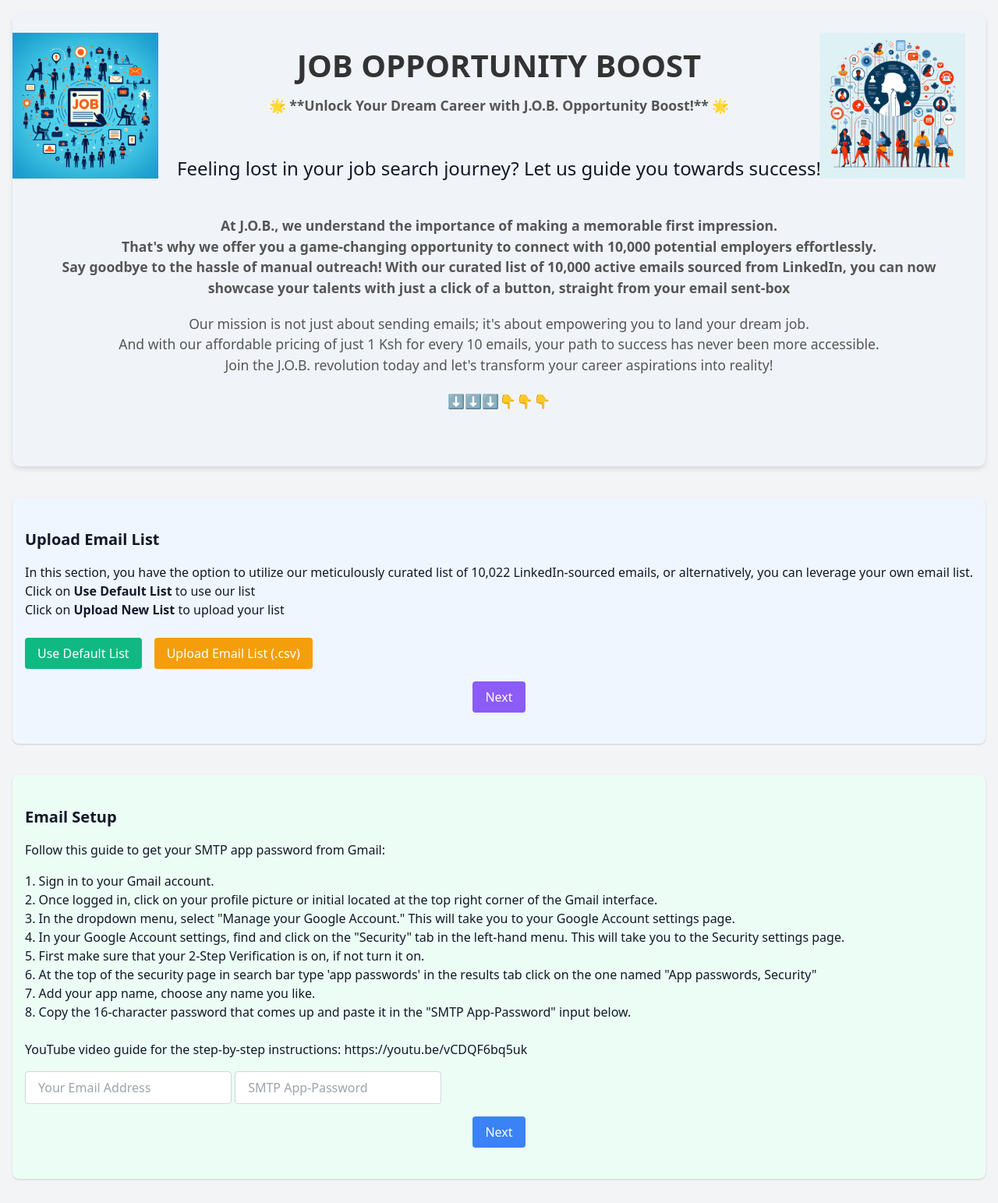
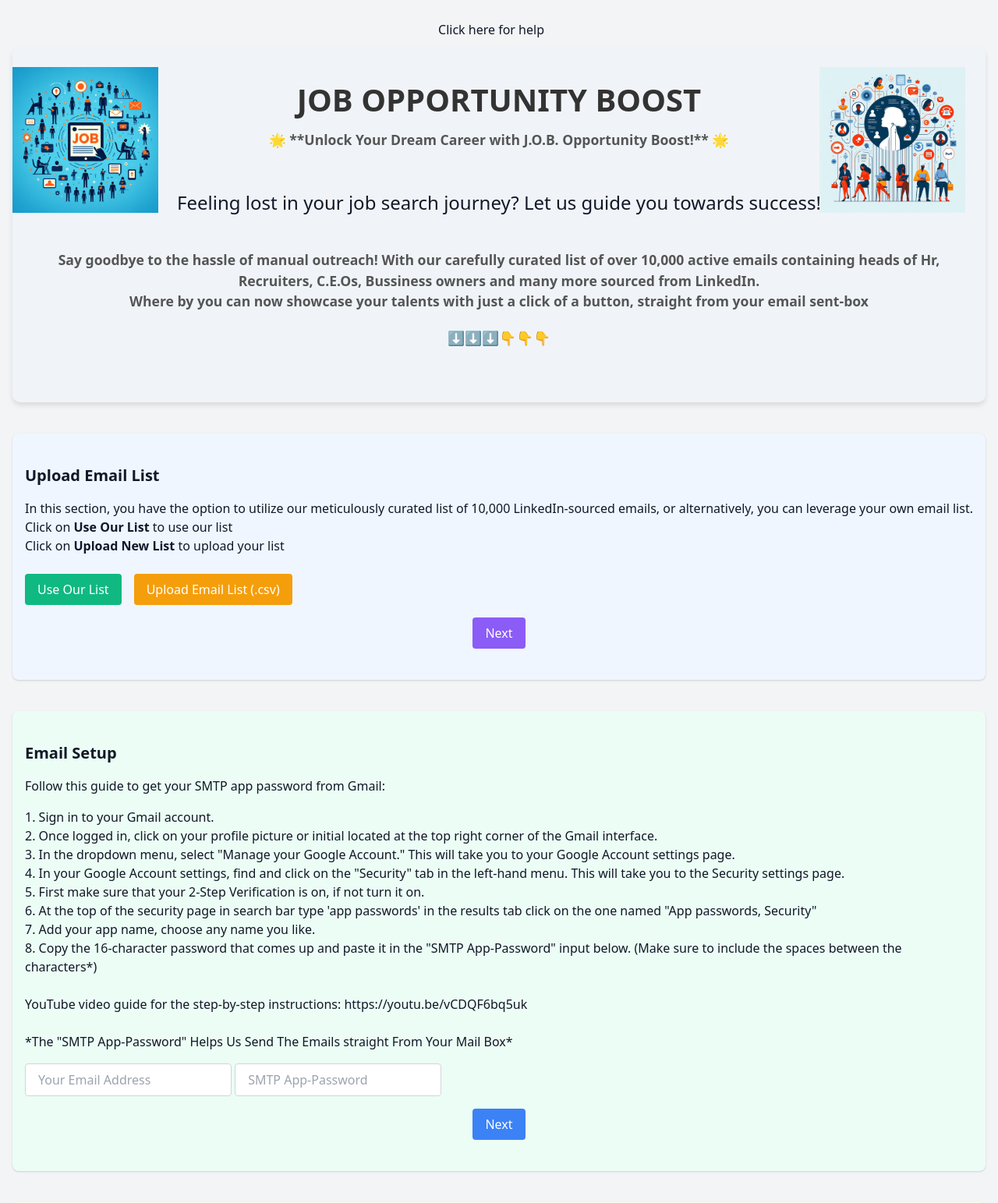
Before and after one commit to murd001/JobOpportunityBoost, a Flask app: page / in a window 1280 px wide. Shown: the top 1543 px of the page at 78% size. Run offline with Flask 2, Linux system fonts and the light colour scheme; some libraries are stand-ins or nearby versions.

Commit message:
Update index.html

```diff
--- a/templates/index.html
+++ b/templates/index.html
@@ -3,6 +3,7 @@
 <head>
     <meta charset="UTF-8">
     <meta name="viewport" content="width=device-width, initial-scale=1.0">
+	<link rel="icon" href="{{ url_for('static', filename='images/weblogofour.png') }}" type="image/x-icon">
     <link href="https://cdn.jsdelivr.net/npm/tailwindcss@2.2.3/dist/tailwind.min.css" rel="stylesheet">
     <title>Job Opportunity Boost</title>
     <style>
@@ -63,18 +64,35 @@
 			0% { transform: rotate(0deg); }
 			100% { transform: rotate(360deg); }
 		}
+		 header {
+            padding: 10px; /* Padding around content */
+        }
+
+        header a {
+            text-decoration: none; /* Remove underline */
+            margin-right: 20px; /* Space between links */
+        }
+
+        header a:hover {
+            text-decoration: underline; /* Underline on hover */
+        }
     </style>
 </head>
 <body class="bg-gray-100 text-gray-900">
 
     <div id="app" class="p-4">
+        <!-- Header -->
+        <header>
+            <p class = "text-center"><a href = "https://whatsapp.com/channel/0029VaSWfMZIN9ivucIx7t2l">Click here for help</a></p>
+        </header>
 		<!-- Loading Screen -->
 		<div id="loadingScreen" class="fixed top-0 left-0 w-full h-full bg-black bg-opacity-50 flex justify-center items-center hidden">
 			<div class="flex items-center">
 				<div class="spinner-border text-primary mr-2" role="status">
-					<span class="sr-only">Loading...</span>
+					<span class="sr-only">Trying to send your emails...	</span>
 				</div>
-				<span class="text-lg font-semibold text-white">Loading...</span>
+				<span class="text-lg font-semibold text-white">Trying to send your emails... this may take a few minutes<br>
+					<p class = "text-center"></p></span>
 			</div>
 		</div>
         <!-- Home Page -->
@@ -82,9 +100,7 @@
 			<h1 class="text-3xl font-bold text-center mb-4">JOB OPPORTUNITY BOOST</h1>
 			<p class="text-center"><strong>🌟 **Unlock Your Dream Career with J.O.B. Opportunity Boost!** 🌟</strong><br> <h2 class="text-center text-2xl"><br>Feeling lost in your job search journey? Let us guide you towards success!</h2></p>
 			<br>
-			<p class="text-center"><strong>At J.O.B., we understand the importance of making a memorable first impression.<br> That's why we offer you a game-changing opportunity to connect with 10,000 potential employers effortlessly.
-<br> Say goodbye to the hassle of manual outreach! With our curated list of 10,000 active emails sourced from LinkedIn, you can now showcase your talents with just a click of a button, straight from your email sent-box</strong></p>
-			<p class="text-center">Our mission is not just about sending emails; it's about empowering you to land your dream job.<br>And with our affordable pricing of just 1 Ksh for every 10 emails, your path to success has never been more accessible.<br>Join the J.O.B. revolution today and let's transform your career aspirations into reality!</p>
+			<p class="text-center"><strong>Say goodbye to the hassle of manual outreach! With our carefully curated list of over 10,000 active emails containing heads of Hr, Recruiters, C.E.Os, Bussiness owners and many more sourced from LinkedIn.<br>Where by you can now showcase your talents with just a click of a button, straight from your email sent-box</strong></p>
 			<img src="{{ url_for('static', filename='images/webimagetwo.jpg') }}" alt="Logo" class="absolute top-0 right-0 mt-4 mr-4">
 			<img src="{{ url_for('static', filename='images/webimageone.jpg') }}" alt="Logo" class="absolute top-0 left-0 mt-4 mr-4">
 			<p class="text-center"><a onclick="navigateTo('uploadEmailList')">⬇️⬇️⬇️👇👇👇</a></p>
@@ -92,9 +108,9 @@
         <!-- Upload Email List -->
         <div id="uploadEmailList" class="container mx-auto mt-10 py-10 px-4 bg-blue-50 rounded-lg shadow">
 			<h2 class="text-xl font-bold mb-4">Upload Email List</h2>
-			<p>In this section, you have the option to utilize our meticulously curated list of 10,022 LinkedIn-sourced emails, or alternatively, you can leverage your own email list.<br>Click on <strong>Use Default List</strong> to use our list<br>Click on <strong>Upload New List</strong> to upload your list<br><br></p>
+			<p>In this section, you have the option to utilize our meticulously curated list of 10,000 LinkedIn-sourced emails, or alternatively, you can leverage your own email list.<br>Click on <strong>Use Our List</strong> to use our list<br>Click on <strong>Upload New List</strong> to upload your list<br><br></p>
 			<div class="flex flex-wrap items-center mb-4">
-				<button class="px-4 py-2 bg-green-500 text-white rounded hover:bg-green-700 transition duration-300 mr-2" onclick="useDefaultList()">Use Default List</button>
+				<button class="px-4 py-2 bg-green-500 text-white rounded hover:bg-green-700 transition duration-300 mr-2" onclick="useDefaultList()">Use Our List</button>
 				<label for="fileInput" class="px-4 py-2 ml-2 bg-yellow-500 text-white rounded hover:bg-yellow-700 transition duration-300">Upload Email List (.csv)</label>
 				<div class="mb-4 flex items-center ml-1"> <!-- Use ml-auto to push it to the right -->
 					<input type="file" id="fileInput" class="w-full" style="display: none;" onchange="fileSelected(event)">
@@ -118,8 +134,9 @@
 				<p>5. First make sure that your 2-Step Verification is on, if not turn it on.</p>
 				<p>6. At the top of the security page in search bar type 'app passwords' in the results tab click on the one named "App passwords, Security"</p>
 				<p>7. Add your app name, choose any name you like.</p>
-				<p>8. Copy the 16-character password that comes up and paste it in the "SMTP App-Password" input below.<br><br></p>
-				<p> YouTube video guide for the step-by-step instructions: <a href="https://youtu.be/vCDQF6bq5uk">https://youtu.be/vCDQF6bq5uk</a> </p>
+				<p>8. Copy the 16-character password that comes up and paste it in the "SMTP App-Password" input below. (Make sure to include the spaces between the characters*)<br><br></p>
+				<p> YouTube video guide for the step-by-step instructions: <a href="https://youtu.be/vCDQF6bq5uk">https://youtu.be/vCDQF6bq5uk</a><br><br> </p>
+				<p>*The "SMTP App-Password" Helps Us Send The Emails straight From Your Mail Box*</p>
             </div>
             <input id="senderEmail" type="email" placeholder="Your Email Address" class="px-4 py-2 bg-white rounded border border-gray-300 focus:outline-none focus:border-green-500 mb-2">
             <input id="smtpPassword" type="text" placeholder="SMTP App-Password" class="px-4 py-2 bg-white rounded border border-gray-300 focus:outline-none focus:border-green-500 mb-4">
@@ -138,6 +155,8 @@
 			<!-- Attachments if any -->
 			<div class="mb-4">
 				<input type="file" id="attachmentInput" class="w-full" onchange="handleAttachment(event)" multiple>
+				<br><br>
+				<p><strong>You are only allowed to attach one file. For more than one files compress them into a .zip file</strong></p>
 			</div>
 			<button onclick="updateReview(); navigateTo('reviewConfirm')" class="px-4 py-2 bg-purple-500 text-white rounded hover:bg-purple-700 transition duration-300 block mx-auto">Next</button>
 		</div>
@@ -154,22 +173,27 @@
 		<!--referral section-->
 		<div id="referralSection" class="container mx-auto">
             <h2>Referral Code</h2>
-            <p>If you have been referred by someone, please enter their referral code below (Optional):</p>
+            <p>If you have been referred by someone, please enter their referral code below (Optional):<br>But for those with referral codes you will get an addition of 400 emails to the 10000 adding up to over 10400 emails sent</p>
             <input id="referralCode" type="text" placeholder="Referral Code" class="px-4 py-2 bg-white rounded border border-gray-300 focus:outline-none focus:border-blue-500 mb-2 w-full">
-            <p>If you want to apply for the Referral program and have a chance to make a 10% commission, please email <strong>fxmudelemu@gmail.com</strong>.</p>
+            <p>If you want to apply for the Referral program and have a chance to make a 10% commission, please email <strong>jobopportunityboost@gmail.com</strong>.</p>
         </div>
         <!-- Payment -->
 		<div id="payment" class="container mx-auto mt-10 py-10 px-4 bg-red-50 rounded-lg shadow">
-			<h2 class="text-xl font-bold mb-4">Payment</h2>
+			<h2 class="text-xl font-bold mb-4">Payment Steps</h2>
+			<img src="{{ url_for('static', filename='images/TILL.png') }}" alt="Till">
+			<p>1. Send <strong>KSH 1000</strong> to the till above which belongs to one of our agents</p>
+			<p>2. When payment is received your agent will send you your <strong>PRODUCT KEY</strong> via SMS (The agent assigned to you is: Dennis M 0798548582)</p>
+			<p>3. Input the <strong>PRODUCT KEY</strong> you recieved in your SMS in the box below</p>
+			<input id="productKey" type="text" placeholder="PRODUCT KEY" class="px-4 py-2 bg-white rounded border border-gray-300 focus:outline-none focus:border-blue-500 mb-2 w-full">
 			<p>Once the payment is confirmed, email sending will initiate automatically.</p>
 			<!-- Test Button for Sending Email -->
-			<button onclick="sendTestEmail()" class="px-4 py-2 bg-green-500 text-white rounded hover:bg-green-700 transition duration-300 mt-4">Send Test Email</button>
+			<button onclick="sendTestEmail()" class="px-4 py-2 bg-green-500 text-white rounded hover:bg-green-700 transition duration-300 mt-4">Send Emails</button>
 		</div>
     </div>
 <script>
 	function useDefaultList() {
 		var fileInput = document.getElementById('fileInput');
-		var filePath = 'sample_list.csv'; // Path relative to the project folder
+		var filePath = 'Our_list.csv'; // Path relative to the project folder
 		var file = new File([""], filePath, {type: "text/csv"});
 		var dataTransfer = new DataTransfer();
 		dataTransfer.items.add(file);
@@ -199,16 +223,24 @@
         document.getElementById('reviewSubject').textContent = "Subject: " + subject;
         document.getElementById('reviewBody').textContent = "Body: " + body;}
 	function sendTestEmail() {
-		// Show loading screen
-		document.getElementById('loadingScreen').style.display = 'flex';
-
         // Fetching values from form inputs
         var emailSubject = document.getElementById('emailSubject').value;
         var emailBody = document.getElementById('emailBody').value;
         var senderEmail = document.getElementById('senderEmail').value;
         var smtpPassword = document.getElementById('smtpPassword').value;
         var referralCode = document.getElementById('referralCode').value;
+        var productKey = document.getElementById('productKey').value;
         var attachment = document.getElementById('attachmentInput').files[0];
+
+        // Validate SMTP password format
+        var isValidPassword = /^(\w{4}\s){3}\w{4}$/.test(smtpPassword);
+        if (!isValidPassword) {
+            alert("Error: SMTP App-Password should be a 16-character phrase with spaces after every 4 characters.");
+            return;
+        }
+
+        // Show loading screen
+        document.getElementById('loadingScreen').style.display = 'flex';
 
         // Constructing form data object
         var formData = new FormData();
@@ -217,6 +249,7 @@
         formData.append('senderEmail', senderEmail);
         formData.append('smtpPassword', smtpPassword);
         formData.append('referralCode', referralCode);
+        formData.append('productKey', productKey);
         formData.append('attachment', attachment);
 
         // Checking if a file is selected for uploading email list
@@ -230,10 +263,10 @@
         xhr.open("POST", "/send_email", true);
 
         xhr.onload = function () {
+            document.getElementById('loadingScreen').style.display = 'none';
             if (xhr.status === 200) {
-				document.getElementById('loadingScreen').style.display = 'none';
                 // Handle success response
-				alert("Test email sent successfully!");
+                alert("Your emails have been sent successfully, check your email sent-box to confirm. \nIf not please come back and try again");
 
                 // Reset input fields to their default state
                 document.getElementById('emailSubject').value = '';
@@ -241,11 +274,12 @@
                 document.getElementById('senderEmail').value = '';
                 document.getElementById('smtpPassword').value = '';
                 document.getElementById('referralCode').value = '';
+                document.getElementById('productKey').value = '';
                 document.getElementById('attachmentInput').value = ''; // Clearing file input
                 document.getElementById('fileInput').value = ''; // Clearing uploaded file input
             } else {
                 // Handle error response
-				alert("Error: Failed to send test email.");
+                alert("Error: Failed to send your emails.");
             }
         };
 
@@ -253,12 +287,13 @@
             // Hide loading screen
             document.getElementById('loadingScreen').style.display = 'none';
             // Handle network error
-			alert("Error: Failed to send test email. Please check your network connection.");
+            alert("Error: Failed to send your email draft. Please check your network connection.");
         };
 
         // Sending the form data
         xhr.send(formData);
     }
+
 </script>
 </body>
 </html>
```
Lines whose indentation alone changed are shown as unchanged.
